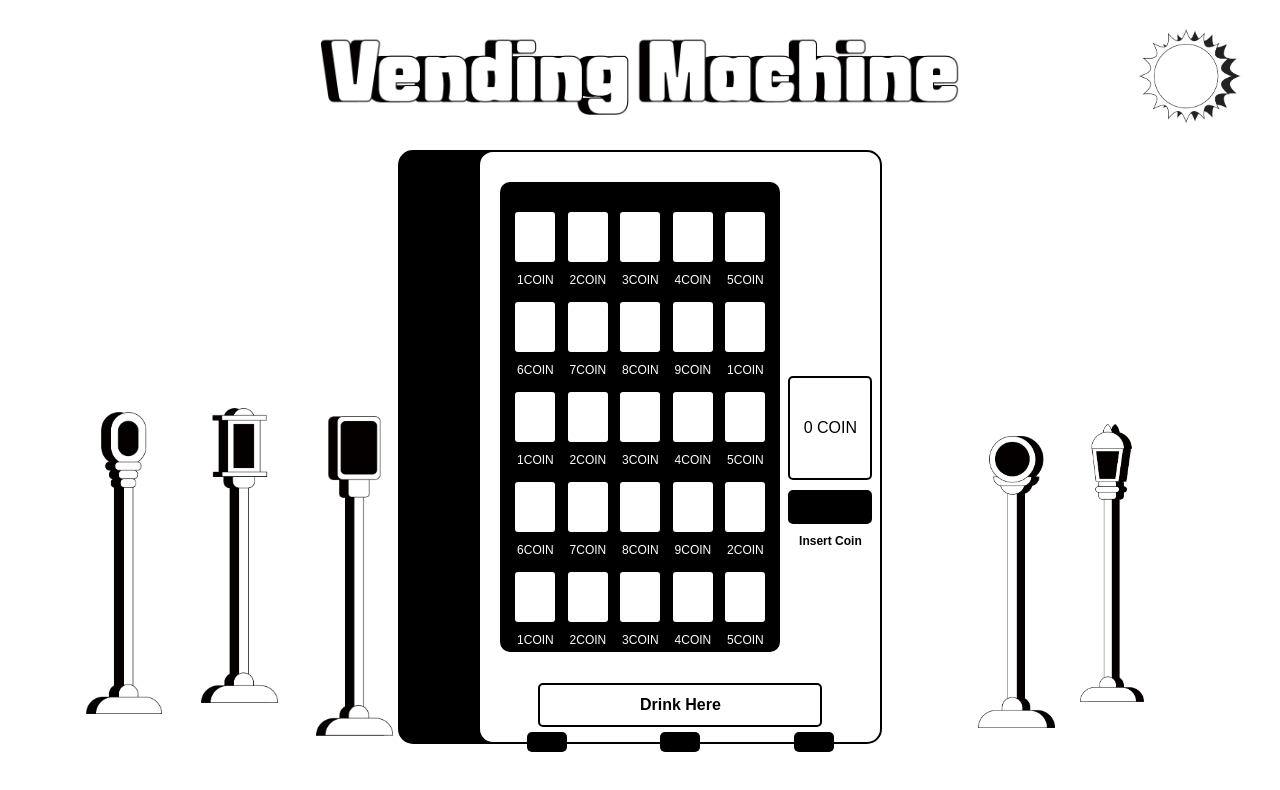
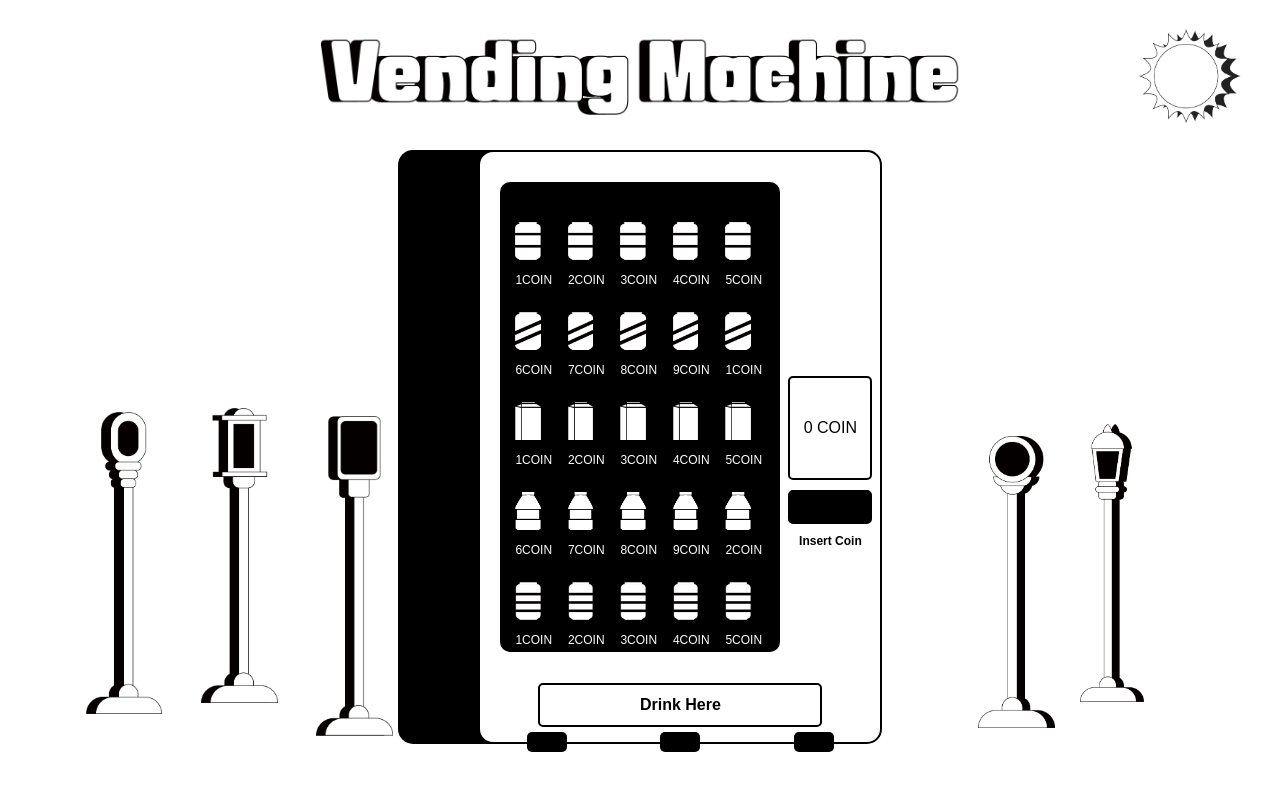
Before and after one commit to zoeznm/vending-machine, a website: page design/de.html in a window 1280 px wide. Drawn offline with Linux system fonts and the light colour scheme.

Commit message:
can image 수정사항

```diff
--- a/design/de.css
+++ b/design/de.css
@@ -99,7 +99,31 @@ main {
   margin-bottom: 70px;
   margin-left: 20px; /* Adjusted margin-left to move right */
 }
-
+.can1 {
+  width: 2vw;
+  height: 3vw;
+  margin-bottom: 10px;
+}
+.can2 {
+  width: 2vw;
+  height: 3vw;
+  margin-bottom: 10px;
+}
+.can3 {
+  width: 2vw;
+  height: 3vw;
+  margin-bottom: 10px;
+}
+.can4 {
+  width: 2vw;
+  height: 3vw;
+  margin-bottom: 10px;
+}
+.can5 {
+  width: 2vw;
+  height: 3vw;
+  margin-bottom: 10px;
+}
 .row {
   display: flex;
   justify-content: space-between;
@@ -108,7 +132,6 @@ main {
 .can {
   width: 40px;
   height: 50px;
-  background-color: white;
   border-radius: 3px;
   margin: 5px;
   display: flex;
@@ -123,6 +146,7 @@ main {
   font-size: 12px;
   color: white;
 }
+
 
 /* Coin slot styles */
 .coin-slot {
@@ -312,6 +336,10 @@ main {
     width: 100%;
     height: 100%; /* Ensure the container takes the full height */
   }
+  .can1 {
+    width: 2vw;
+    height: 3vw;
+  }
 
   .vending-machine {
     transform: scale(0.75);
@@ -342,7 +370,10 @@ main {
     width: 100%;
     height: 100%; /* Ensure the container takes the full height */
   }
-
+.can1 {
+  width: 2vw;
+  height: 3vw;
+}
   .vending-machine {
     transform: scale(0.6);
     margin: 1vw 0;
@@ -378,9 +409,6 @@ main {
   .right-lamps {
     display: flex !important; /* Ensure right-lamps are displayed */
   }
-}
-
-@media (max-width: 600px) {
   .spacelamp, .timelamp, .animallamp, .radiationlamp, .crimelamp {
     display: block !important; /* Ensure images are always displayed */
 }
--- a/design/de.html
+++ b/design/de.html
@@ -29,39 +29,64 @@
             <div class="products">
               <!-- 25개의 캔 배치 -->
               <div class="row">
-                <div class="can"><span class="label">1COIN</span></div>
-                <div class="can"><span class="label">2COIN</span></div>
-                <div class="can"><span class="label">3COIN</span></div>
-                <div class="can"><span class="label">4COIN</span></div>
-                <div class="can"><span class="label">5COIN</span></div>
+                <div class="can"><span class="label">
+                  <img class="can1" src="/img/can1.png" alt="">1COIN</span></div>
+                <div class="can"><span class="label">
+                  <img class="can1" src="/img/can1.png" alt="">2COIN</span></div>
+                <div class="can"><span class="label">
+                  <img class="can1" src="/img/can1.png" alt="">3COIN</span></div>
+                <div class="can"><span class="label">
+                  <img class="can1" src="/img/can1.png" alt="">4COIN</span></div>
+                <div class="can"><span class="label">
+                  <img class="can1" src="/img/can1.png" alt="">5COIN</span></div>
               </div>
               <div class="row">
-                <div class="can"><span class="label">6COIN</span></div>
-                <div class="can"><span class="label">7COIN</span></div>
-                <div class="can"><span class="label">8COIN</span></div>
-                <div class="can"><span class="label">9COIN</span></div>
-                <div class="can"><span class="label">1COIN</span></div>
+                <div class="can"><span class="label">
+                  <img class="can2" src="/img/can2.png" alt="">6COIN</span></div>
+                <div class="can"><span class="label">
+                  <img class="can2" src="/img/can2.png" alt="">7COIN</span></div>
+                <div class="can"><span class="label">
+                  <img class="can2" src="/img/can2.png" alt="">8COIN</span></div>
+                <div class="can"><span class="label">
+                  <img class="can2" src="/img/can2.png" alt="">9COIN</span></div>
+                <div class="can"><span class="label">
+                  <img class="can2" src="/img/can2.png" alt="">1COIN</span></div>
               </div>
               <div class="row">
-                <div class="can"><span class="label">1COIN</span></div>
-                <div class="can"><span class="label">2COIN</span></div>
-                <div class="can"><span class="label">3COIN</span></div>
-                <div class="can"><span class="label">4COIN</span></div>
-                <div class="can"><span class="label">5COIN</span></div>
+                <div class="can"><span class="label">
+                  <img class="can3" src="/img/can3.png" alt="">1COIN</span></div>
+                <div class="can"><span class="label">
+                  <img class="can3" src="/img/can3.png" alt="">2COIN</span></div>
+                <div class="can"><span class="label">
+                  <img class="can3" src="/img/can3.png" alt="">3COIN</span></div>
+                <div class="can"><span class="label">
+                  <img class="can3" src="/img/can3.png" alt="">4COIN</span></div>
+                <div class="can"><span class="label">
+                  <img class="can3" src="/img/can3.png" alt="">5COIN</span></div>
               </div>
               <div class="row">
-                <div class="can"><span class="label">6COIN</span></div>
-                <div class="can"><span class="label">7COIN</span></div>
-                <div class="can"><span class="label">8COIN</span></div>
-                <div class="can"><span class="label">9COIN</span></div>
-                <div class="can"><span class="label">2COIN</span></div>
+                <div class="can"><span class="label">
+                  <img class="can4" src="/img/can4.png" alt="">6COIN</span></div>
+                <div class="can"><span class="label">
+                  <img class="can4" src="/img/can4.png" alt="">7COIN</span></div>
+                <div class="can"><span class="label">
+                  <img class="can4" src="/img/can4.png" alt="">8COIN</span></div>
+                <div class="can"><span class="label">
+                  <img class="can4" src="/img/can4.png" alt="">9COIN</span></div>
+                <div class="can"><span class="label">
+                  <img class="can4" src="/img/can4.png" alt="">2COIN</span></div>
               </div>
               <div class="row">
-                <div class="can"><span class="label">1COIN</span></div>
-                <div class="can"><span class="label">2COIN</span></div>
-                <div class="can"><span class="label">3COIN</span></div>
-                <div class="can"><span class="label">4COIN</span></div>
-                <div class="can"><span class="label">5COIN</span></div>
+                <div class="can"><span class="label">
+                  <img class="can5" src="/img/can5.png" alt="">1COIN</span></div>
+                <div class="can"><span class="label">
+                  <img class="can5" src="/img/can5.png" alt="">2COIN</span></div>
+                <div class="can"><span class="label">
+                  <img class="can5" src="/img/can5.png" alt="">3COIN</span></div>
+                <div class="can"><span class="label">
+                  <img class="can5" src="/img/can5.png" alt="">4COIN</span></div>
+                <div class="can"><span class="label">
+                  <img class="can5" src="/img/can5.png" alt="">5COIN</span></div>
               </div>
             </div>
             <div class="coin-slot">
```
Lines whose indentation alone changed are shown as unchanged.
